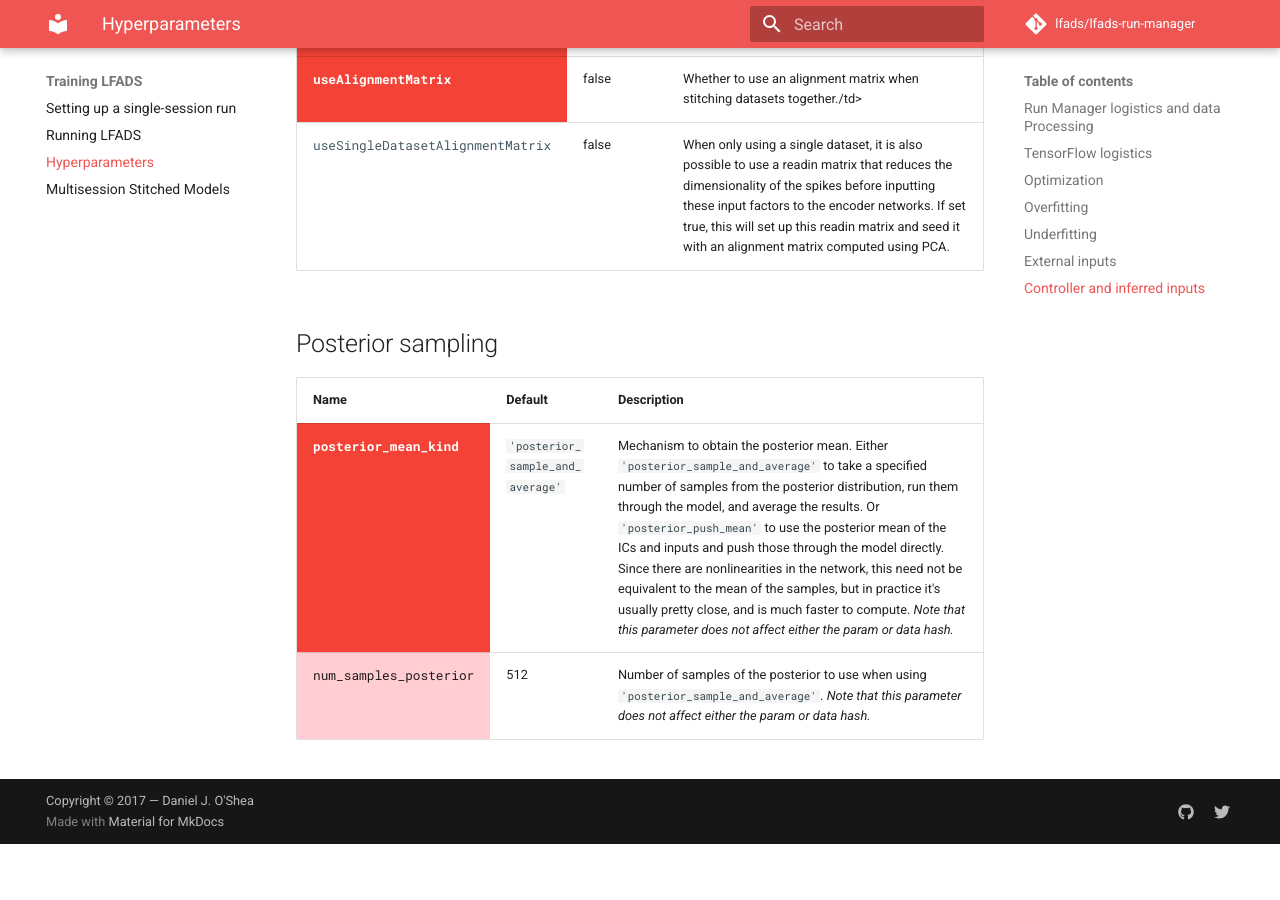
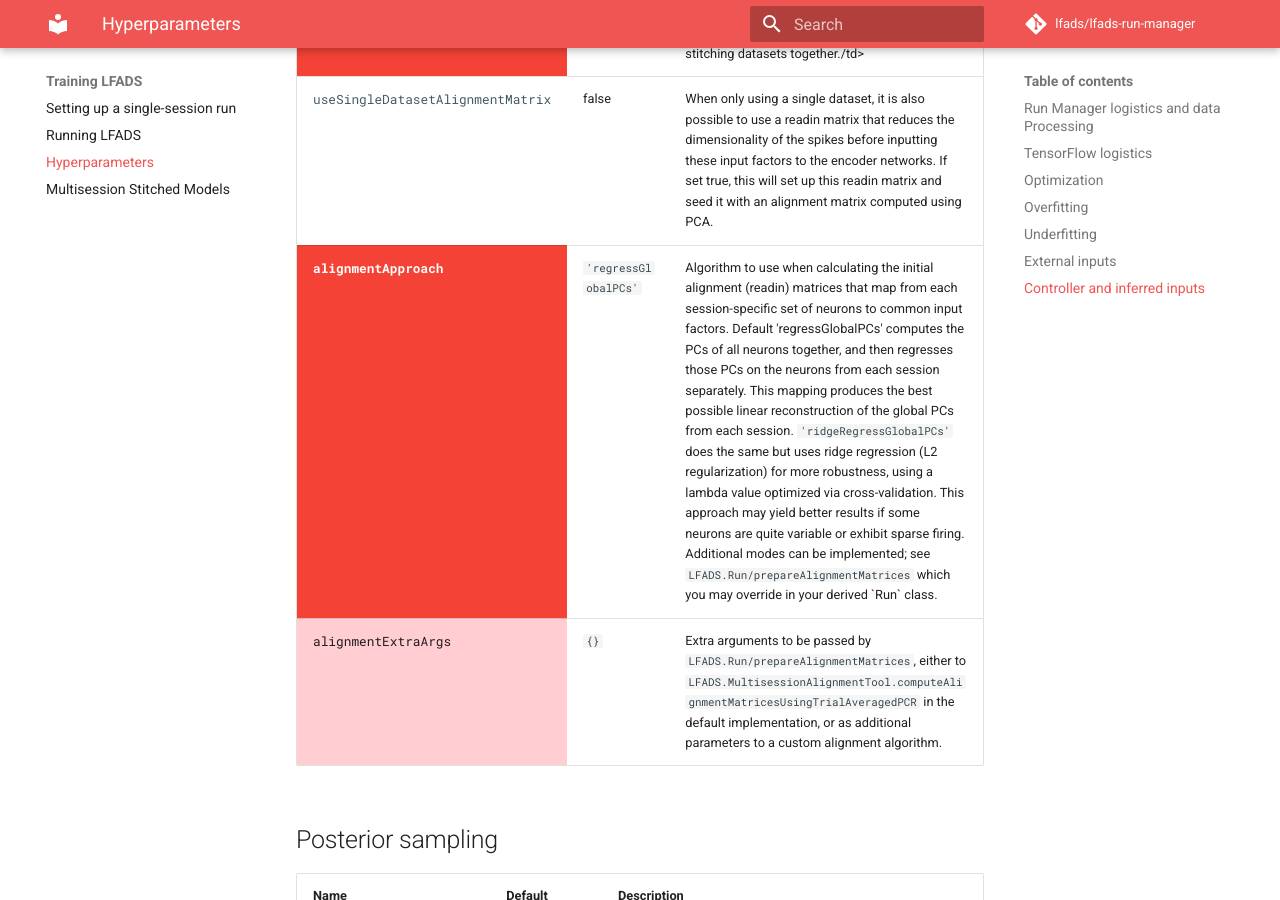
Before and after one commit to lfads/lfads-run-manager, an MkDocs documentation site: the page built from docs/hyperparameters.md, in a window 1280 px wide and 900 px high, scrolled down 7710 px. Built offline with MkDocs 1.6.1 and Material for MkDocs 9.7.7, drawn with Linux system fonts in a browser that asks for light colours; comment, search, counter and statistics services are not loaded; old or Windows-style settings are respelled for this version of MkDocs; before the commit the page ends 8554 px from its top, so only the background shows below that; some of the changed text lies outside the part shown.

Commit message:
docs: Updating hyperparameter frequency and adding alignment algorithm spec

```diff
--- a/docs/hyperparameters.md
+++ b/docs/hyperparameters.md
@@ -30,7 +30,7 @@
 </tr>
 <tr class="hp-rare">
 <td>Rare</td>
-<td>Infrequently requires tuning and/r primarily intended for advanced users.</td>
+<td>Infrequently requires tuning and/or primarily intended for advanced users.</td>
 </tr>
 </table>
 
@@ -115,7 +115,7 @@
 </thead>
 <tbody class="hp">
 
-<tr class="hp-rare">
+<tr class="hp-medium">
 <td>c_learning_rate_init</td>
 <td>0.01</td>
 <td>Initial learning rate</td>
@@ -139,7 +139,7 @@
 <td>Stop training when the learning rate reaches this threshold.</td>
 </tr>
 
-<tr class="hp-rare">
+<tr class="hp-medium">
 <td>c_max_grad_norm</td>
 <td>200</td>
 <td>Max norm of gradient before clipping. This sets a value, above which, the gradients will be clipped.  This hp
@@ -150,7 +150,7 @@
 it essentially becomes the learning rate. It's pretty insensitive, though.</td>
 </tr>
 
-<tr class="hp-rare">
+<tr class="hp-medium">
 <td>trainToTestRatio</td>
 <td>4</td>
 <td>Ratio of training vs testing trials used.</td>
@@ -201,7 +201,7 @@
 <td>L2 regularization cost for the generator only.</td>
 </tr>
 
-<tr class="hp-rare">
+<tr class="hp-medium>
 <td>c_l2_con_scale</td>
 <td>500</td>
 <td>L2 regularization cost for the controller only.</td>
@@ -406,7 +406,7 @@
 <td>Feedback the factors or the rates to the controller? Set to either <code>'factors'</code> or <code>'rates'</code></td>
 </tr>
 
-<tr class="hp-medium">
+<tr class="hp-common">
 <td>c_controller_input_lag</td>
 <td>1</td>
 <td>Time lag on the encoding to controller <code>t-lag</code> for forward, <code>t+lag</code> for reverse.</td>
@@ -468,7 +468,7 @@
 <td>Dimensionality of the initial conditions.</td>
 </tr>
 
-<tr class="hp-rare">
+<tr class="hp-medium">
 <td>c_ic_enc_dim</td>
 <td>128</td>
 <td>Network size for IC encoder.</td>
@@ -548,7 +548,7 @@
 <td>Dimensionality of factors read out from generator network. This provides dimensionality reduction from generator dimensionality down to factors and then back out to the neural rates. <em>Note that this property does affect the data and param hashes, unlikely the other <code>c_</code> prefixed parameters, which only affect the param hash.</td>
 </tr>
 
-<tr class="hp-rare">
+<tr class="hp-medium">
 <td>c_output_dist</td>
 <td>'poisson'</td>
 <td>Type of output distribution for rates, either <code>'poisson'</code> or <code>'gaussian'</code></td>
@@ -585,6 +585,18 @@
 <td>When only using a single dataset, it is also possible to use a readin matrix that reduces the dimensionality of the spikes before inputting these input factors to the encoder networks. If set true, this will set up this readin matrix and seed it with an alignment matrix computed using PCA.</td>
 </tr>
 
+<tr class="hp-common">
+<td>alignmentApproach</td>
+<td><code>'regressGlobalPCs'</code></td>
+<td>Algorithm to use when calculating the initial alignment (readin) matrices that map from each session-specific set of neurons to common input factors. Default 'regressGlobalPCs' computes the PCs of all neurons together, and then regresses those PCs on the neurons from each session separately. This mapping produces the best possible linear reconstruction of the global PCs from each session. <code>'ridgeRegressGlobalPCs'</code> does the same but uses ridge regression (L2 regularization) for more robustness, using a lambda value optimized via cross-validation. This approach may yield better results if some neurons are quite variable or exhibit sparse firing. Additional modes can be implemented; see <code>LFADS.Run/prepareAlignmentMatrices</code> which you may override in your derived `Run` class.</td>
+</tr>
+
+<tr class="hp-medium">
+<td>alignmentExtraArgs</td>
+<td><code>{}</code></td>
+<td>Extra arguments to be passed by <code>LFADS.Run/prepareAlignmentMatrices</code>, either to  <code>LFADS.MultisessionAlignmentTool.computeAlignmentMatricesUsingTrialAveragedPCR</code> in the default implementation, or as additional parameters to a custom alignment algorithm.</td>
+</tr>
+
 </tbody>
 </table>
 
```
Also changed, not shown: other parts of docs/hyperparameters.md (+1 -1 lines).
